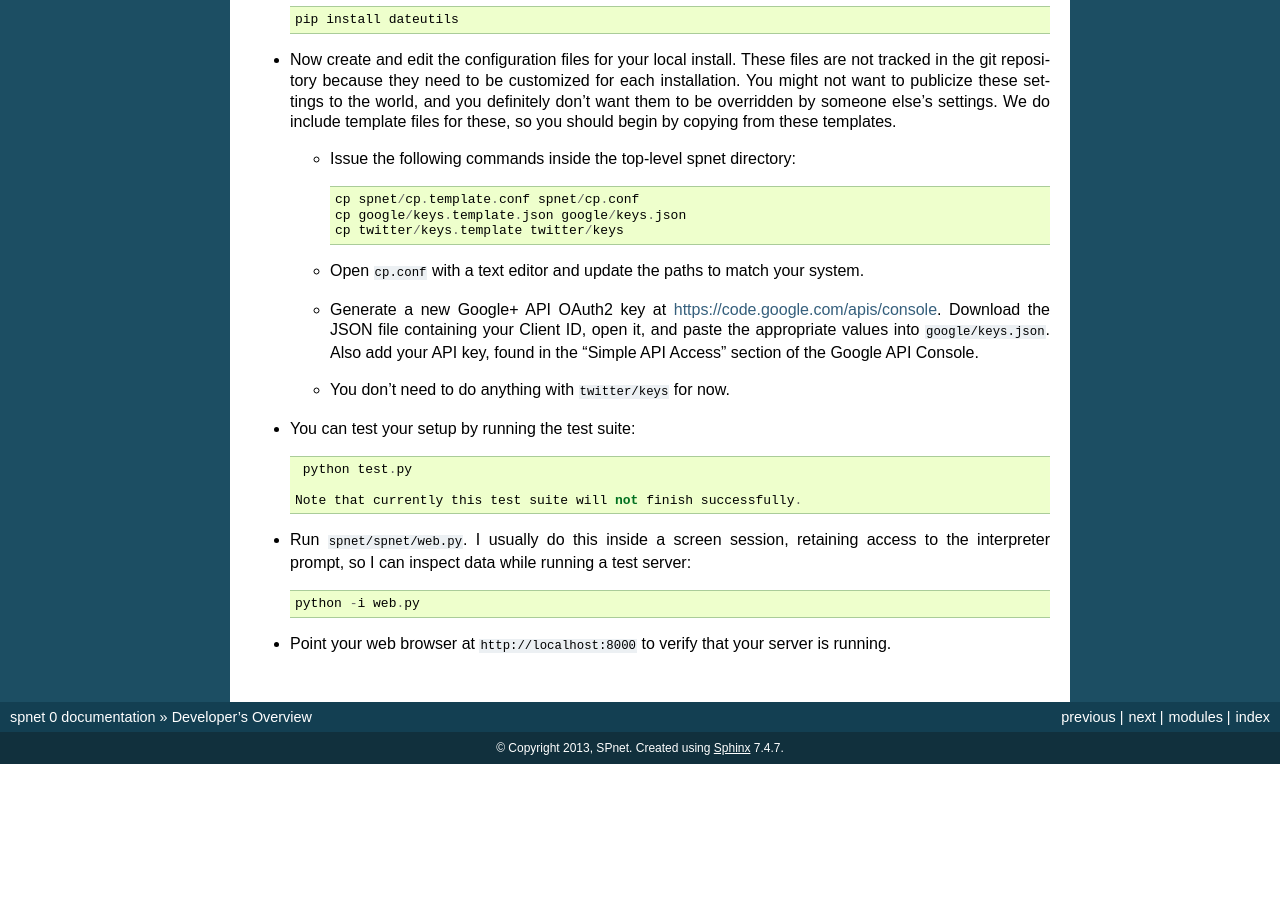
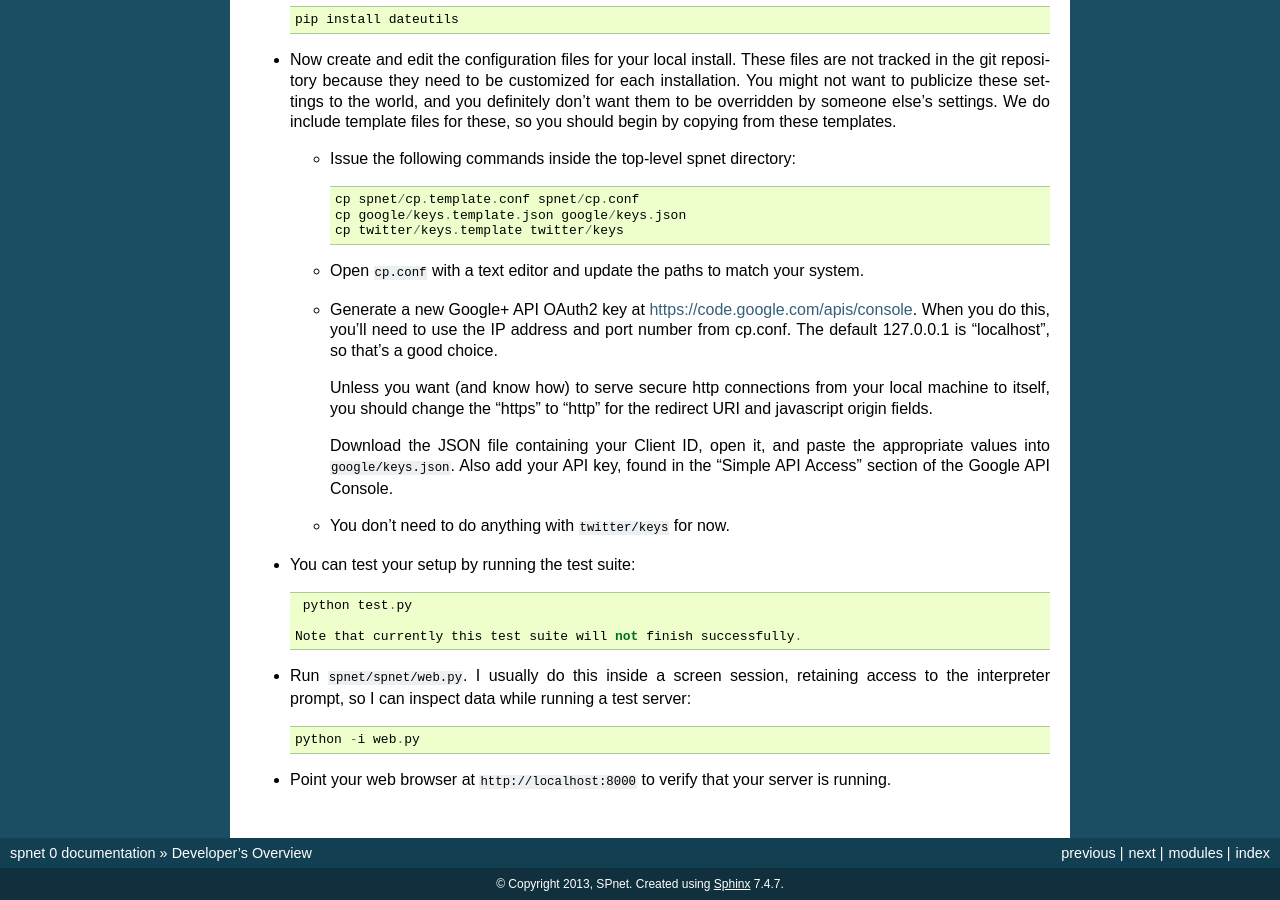
Before and after one commit to cjlee112/spnet, a Sphinx documentation site: the page built from doc/developer/overview.rst, in a window 1280 px wide and 900 px high, scrolled down 1778 px. Built offline with Sphinx 7.4.7, drawn with Linux system fonts in a browser that asks for light colours; before the commit the page ends 2542 px from its top, so only the background shows below that.

Commit message:
note in documentation to use http for G+ redirect

```diff
--- a/doc/developer/overview.rst
+++ b/doc/developer/overview.rst
@@ -147,10 +147,18 @@ easy to install, mainly a matter of getting its dependencies
     match your system.
 
   - Generate a new Google+ API OAuth2 key at
-    https://code.google.com/apis/console.  Download the JSON file
-    containing your Client ID, open it, and paste the appropriate
-    values into ``google/keys.json``.  Also add your API key, found in
-    the "Simple API Access" section of the Google API Console.
+    https://code.google.com/apis/console.  When you do this, you'll
+    need to use the IP address and port number from cp.conf.  The default
+    127.0.0.1 is "localhost", so that's a good choice.
+
+    Unless you want (and know how) to serve secure http connections
+    from your local machine to itself, you should change the "https"
+    to "http" for the redirect URI and javascript origin fields.
+
+    Download the JSON file containing your Client ID, open it, and
+    paste the appropriate values into ``google/keys.json``.  Also add
+    your API key, found in the "Simple API Access" section of the
+    Google API Console.
 
   - You don't need to do anything with ``twitter/keys`` for now.
 
```
